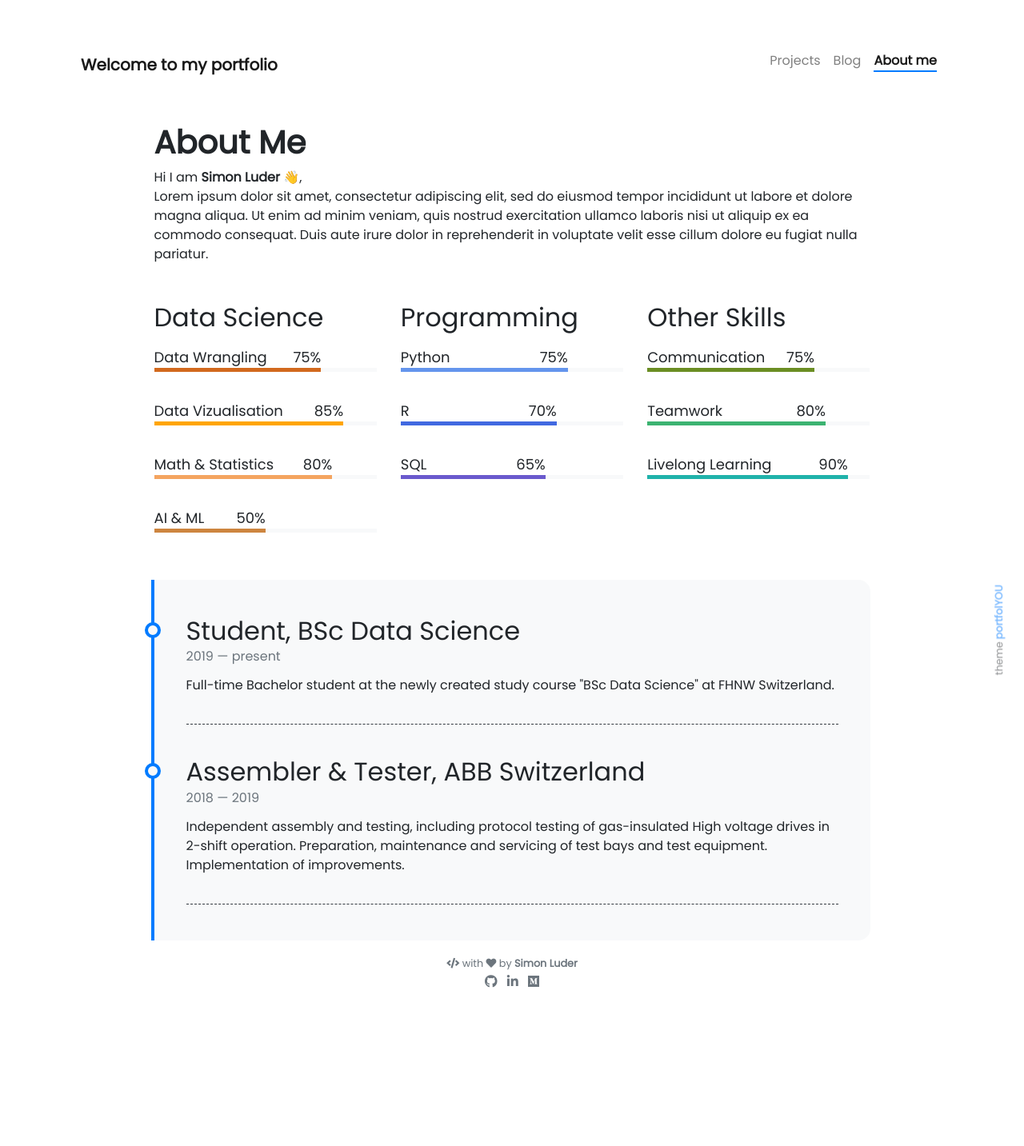
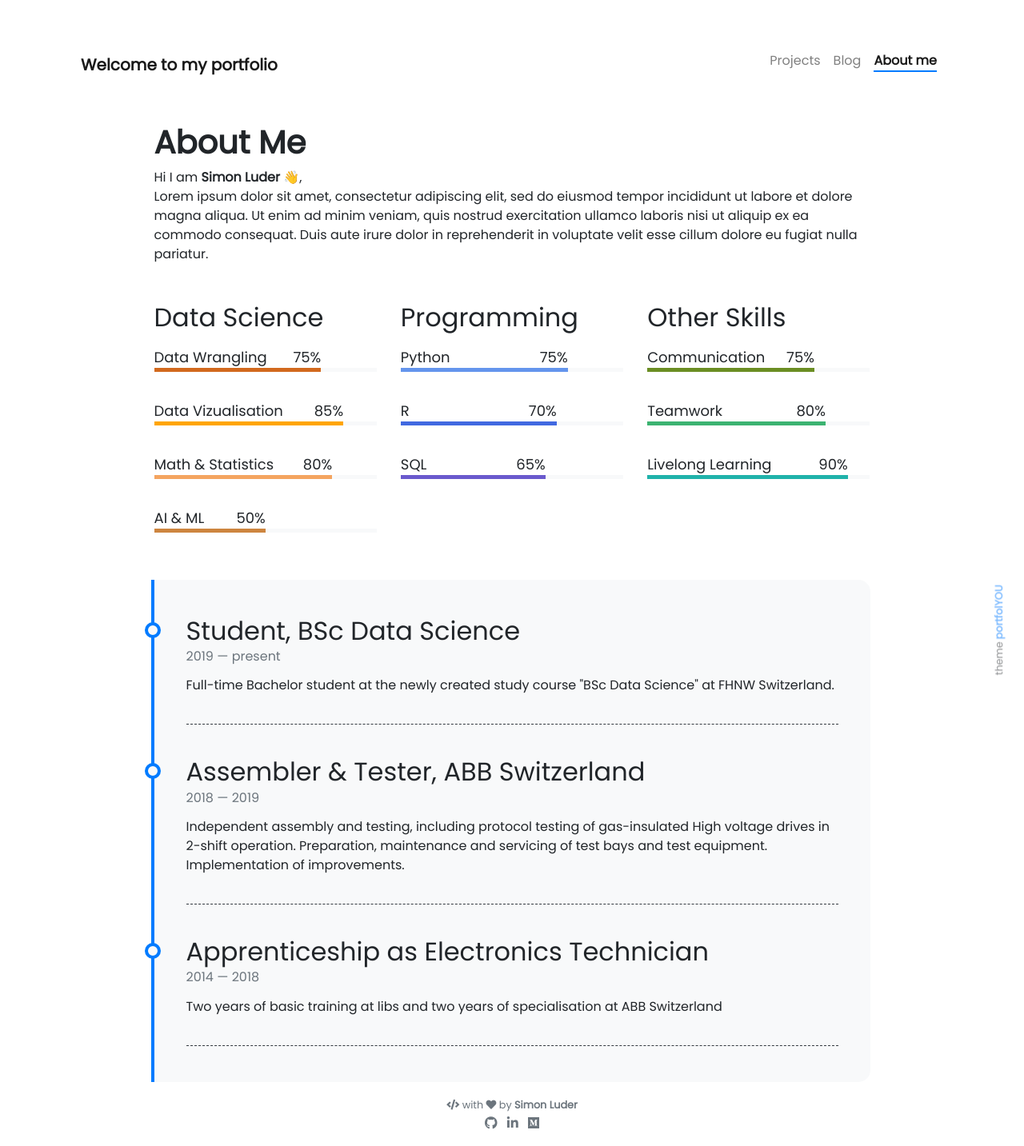
Before and after one commit to SimonLuder/simonluder.github.io, a Jekyll site: the page built from pages/about.md, in a window 1280 px wide. Shown: the whole page at 80% size. Built offline with Jekyll 4.4.1, drawn with Linux system fonts in a browser that asks for light colours; nearby versions of some CDN libraries; emoji names are drawn with the system emoji font; before the commit the page ends 1256 px from its top, so only the background shows below that.

Commit message:
Update timeline.yml

```diff
--- a/_data/timeline.yml
+++ b/_data/timeline.yml
@@ -9,3 +9,8 @@
   to: 2019
   description: Independent assembly and testing, including protocol testing of gas-insulated High voltage drives in 2-shift operation.
                Preparation, maintenance and servicing of test bays and test equipment. Implementation of improvements.
+
+- title: Apprenticeship as Electronics Technician
+  from: 2014
+  to: 2018
+  description: Two years of basic training at libs and two years of specialisation at ABB Switzerland
```
